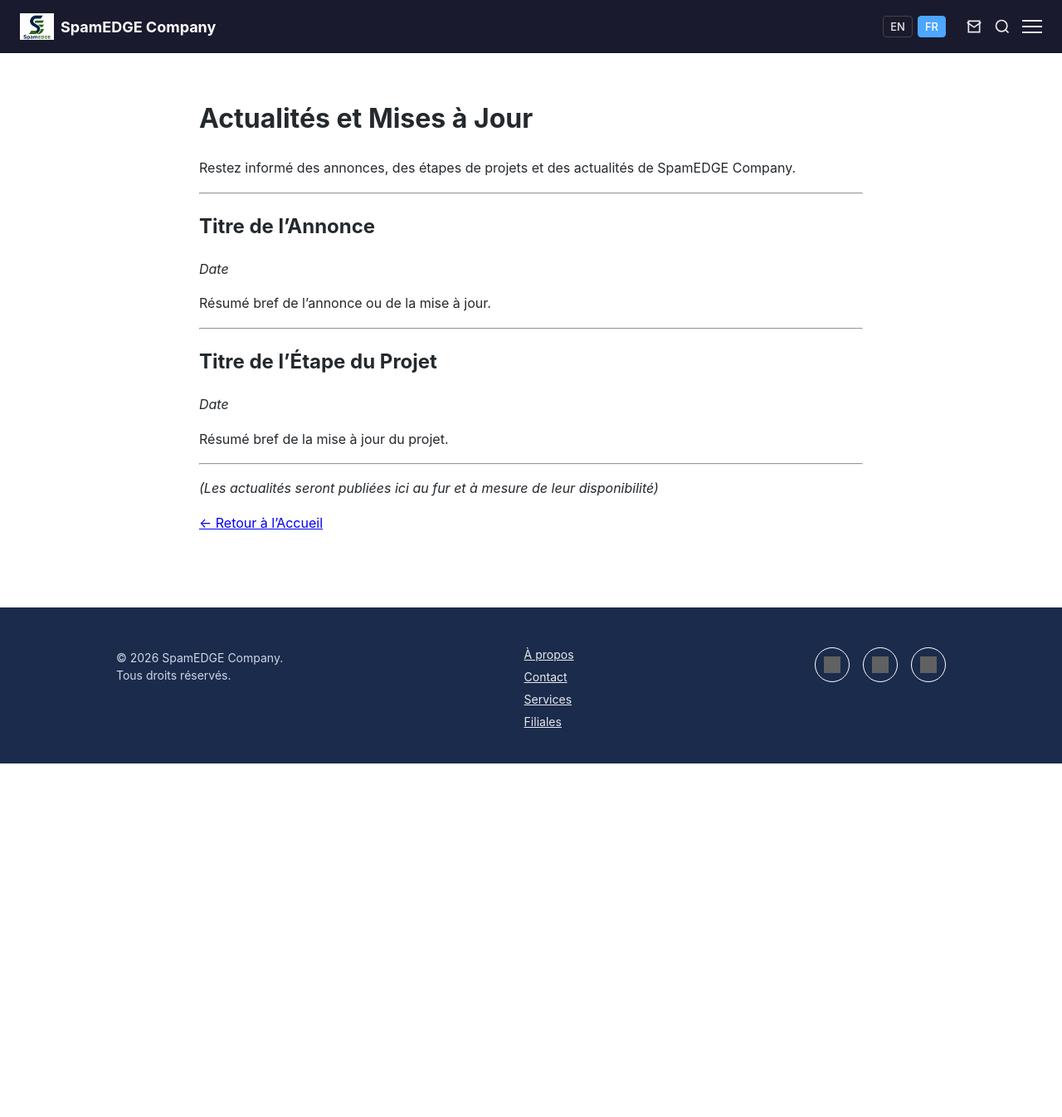
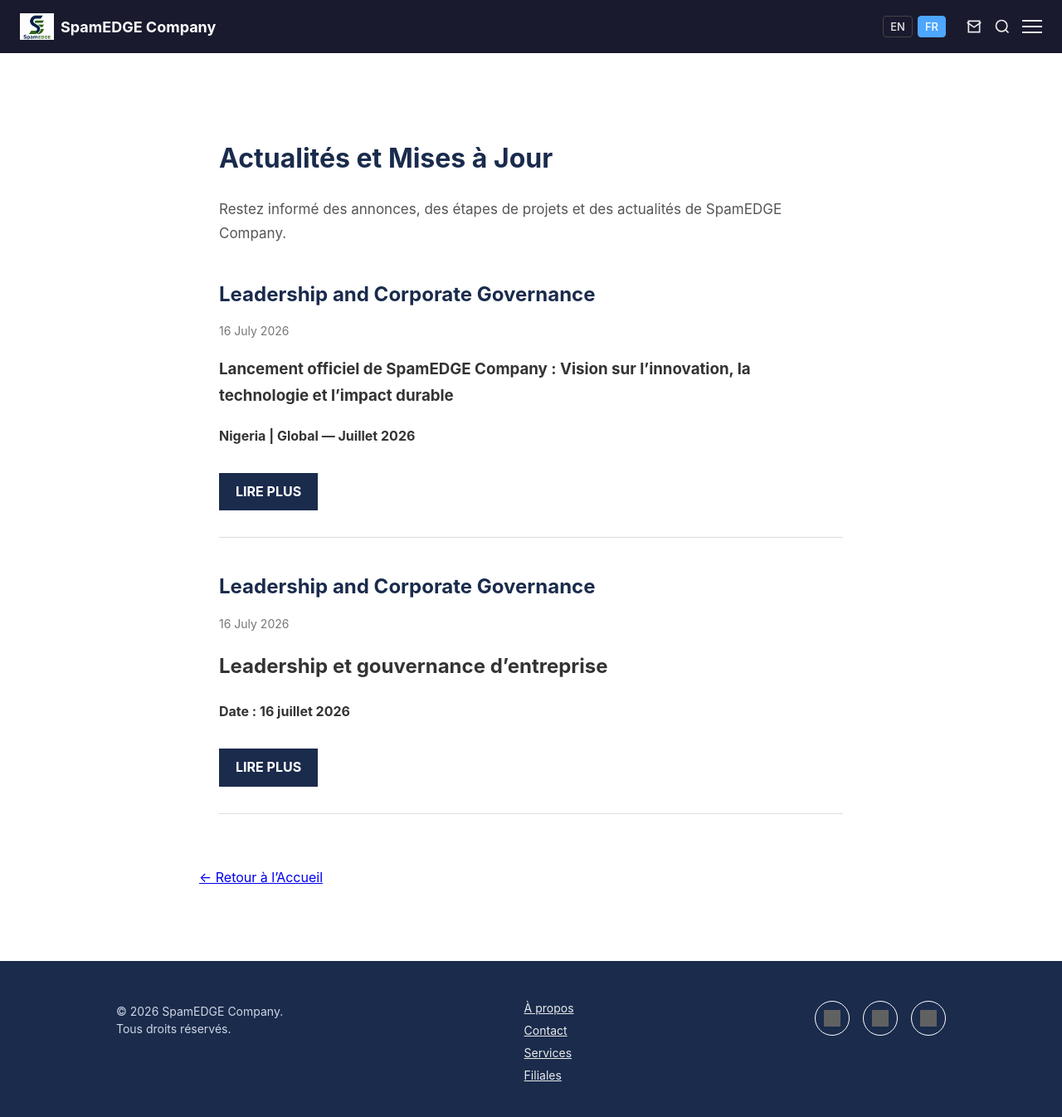
Before and after one commit to spamEDGEcompany/spamEDGEcompany.github.io, a Jekyll site: the page built from fr/blog.md, in a window 1280 px wide. Shown: the whole page at 83% size. Built offline with Jekyll 4.4.1, drawn with Linux system fonts in a browser that asks for light colours; before the commit the page ends 920 px from its top, so only the background shows below that; grey boxes are pictures that could not be loaded.

Commit message:
Enhance blog.md with dynamic posts and styles
Updated the blog layout to include dynamic post rendering and improved styling.

```diff
--- a/fr/blog.md
+++ b/fr/blog.md
@@ -4,26 +4,47 @@
 lang: fr
 ---
 
-# Actualités et Mises à Jour
+<div style="padding:48px 24px; max-width:900px; margin:auto;">
 
+<h1 style="color:#1a2b4c;">Actualités et Mises à Jour</h1>
+
+<p style="font-size:17px; line-height:1.7; color:#555;">
 Restez informé des annonces, des étapes de projets et des actualités de SpamEDGE Company.
+</p>
 
----
+{% for post in site.fr_posts %}
 
-## Titre de l'Annonce
-*Date*
+<article style="margin-top:40px; padding-bottom:32px; border-bottom:1px solid #ddd;">
 
-Résumé bref de l'annonce ou de la mise à jour.
+<h2 style="color:#1a2b4c; margin-bottom:8px;">
+<a href="{{ post.url }}" style="color:#1a2b4c; text-decoration:none;">
+{{ post.title }}
+</a>
+</h2>
 
----
+<p style="color:#777; font-size:14px;">
+{{ post.date | date: "%d %B %Y" }}
+</p>
 
-## Titre de l'Étape du Projet
-*Date*
+<div style="font-size:16px; line-height:1.7; color:#333;">
+{{ post.excerpt }}
+</div>
 
-Résumé bref de la mise à jour du projet.
+<a href="{{ post.url }}"
+style="display:inline-block; margin-top:15px; background:#1a2b4c; color:#fff; padding:10px 20px; text-decoration:none; font-weight:700;">
+LIRE PLUS
+</a>
 
----
+</article>
 
-*(Les actualités seront publiées ici au fur et à mesure de leur disponibilité)*
+{% else %}
+
+<p style="font-style:italic; color:#777; margin-top:40px;">
+(Les actualités seront publiées ici au fur et à mesure de leur disponibilité)
+</p>
+
+{% endfor %}
+
+</div>
 
 [← Retour à l'Accueil](/fr/)
```
